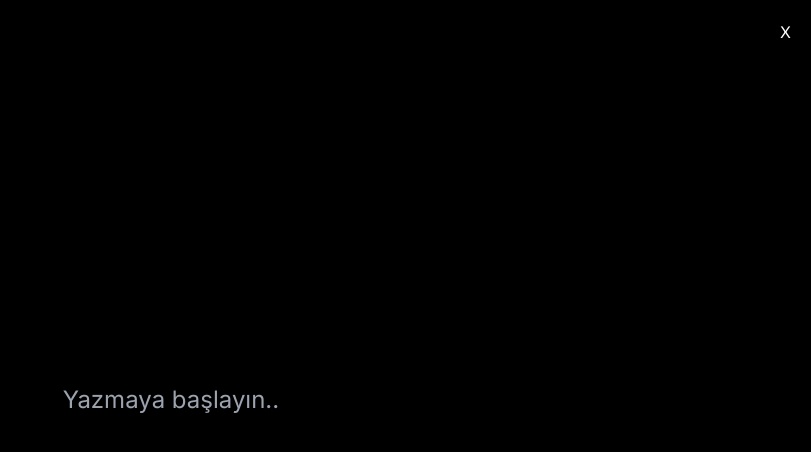
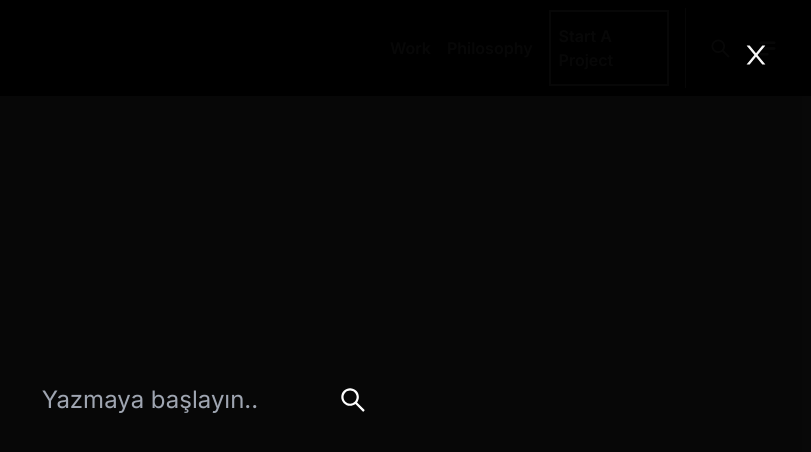
Before and after one commit to whcender/arlanmedya.com, a Next.js app: page / in a window 1280 px wide. Both pictures are taken after a click on the button 1189 px from the left and 48 px from the top of the page. Shown: the top 452 px of the page, without its empty margins (469-1280 px from the left). Built offline with nearby package versions, Linux system fonts and the light colour scheme.

Commit message:
search page

```diff
--- /dev/null
+++ b/src/components/menuModal/page.tsx
@@ -0,0 +1,9 @@
+import React from 'react'
+
+const page = () => {
+  return (
+    <div>page</div>
+  )
+}
+
+export default page
--- a/src/components/searchModal/page.tsx
+++ b/src/components/searchModal/page.tsx
@@ -1,4 +1,7 @@
 import React from 'react';
+import {AiOutlineClose} from 'react-icons/ai'
+import {AiOutlineSearch} from "react-icons/ai"
+import './style.css'
 
 interface SearchModalProps {
     setIsOpen: React.Dispatch<React.SetStateAction<boolean>>;
@@ -11,14 +14,16 @@ const Page: React.FC<SearchModalProps> = ({ setIsOpen }) => {
         top: '50%',
         left: '50%',
         transform: 'translate(-50%, -50%)',
+        animation: 'slideIn 0.5s ease',
     };
 
     return (
-        <div style={containerStyle} className='bg-black w-full h-full'>
-            <div className='flex items-center justify-center h-full'>
+        <div style={containerStyle} className='opacity-[97%] overflow-hidden bg-black w-full h-full'>
+            <div className='flex items-center justify-center gap-3 h-full'>
                 <input className='text-center outline-none border-none bg-black text-white text-2xl' type="text" placeholder='Yazmaya başlayın..' />
+                <button><AiOutlineSearch color="white" size="30"/></button>
             </div>
-            <button onClick={()=>{setIsOpen(false)}} className='absolute top-5 right-5 text-white'>X</button>
+            <button onClick={()=>{setIsOpen(false)}} className='absolute top-10 right-10 text-white'><AiOutlineClose size="30"/></button>
         </div>
     );
 };
--- /dev/null
+++ b/src/components/searchModal/style.css
@@ -0,0 +1,9 @@
+@keyframes slideIn {
+    from {
+      transform: translateY(-40%);
+      transform: translateX(-50%);
+    }
+    to {
+      transform: translate(-50%, -50%);
+    }
+  }
```
